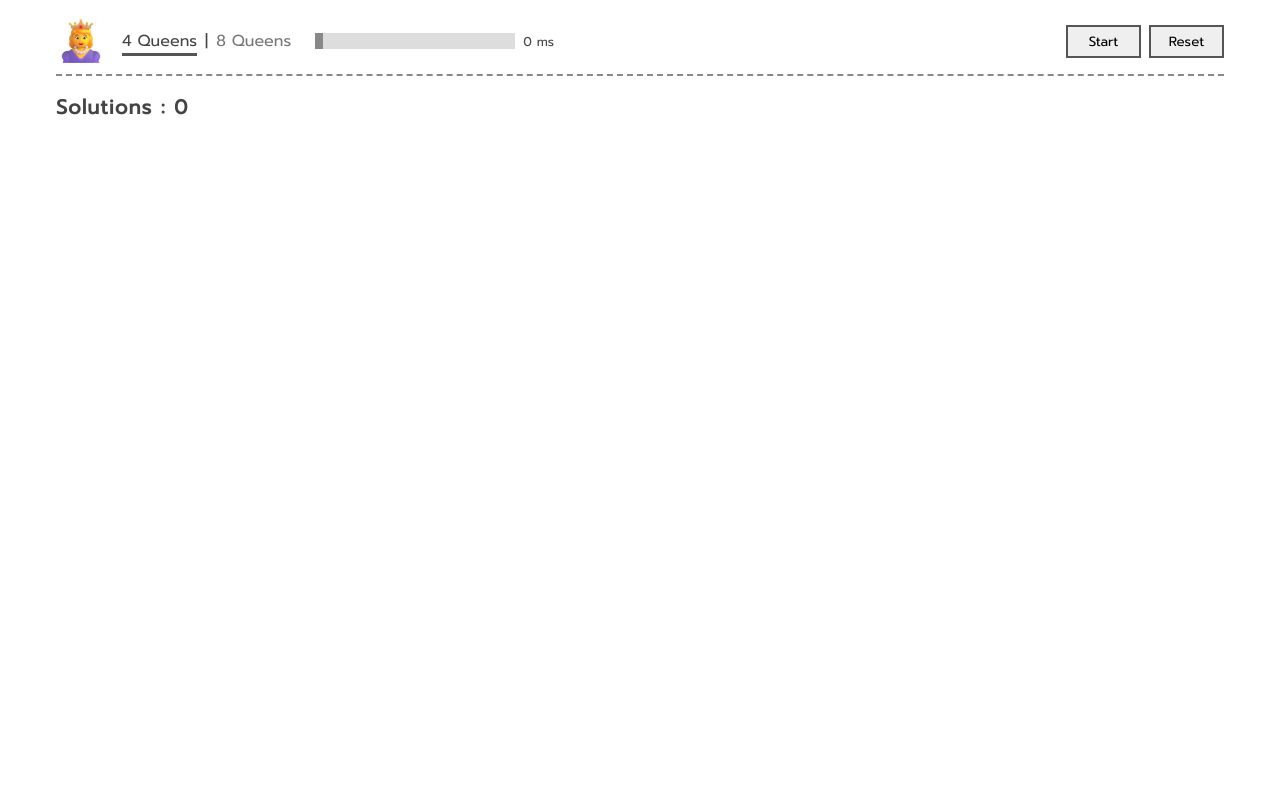
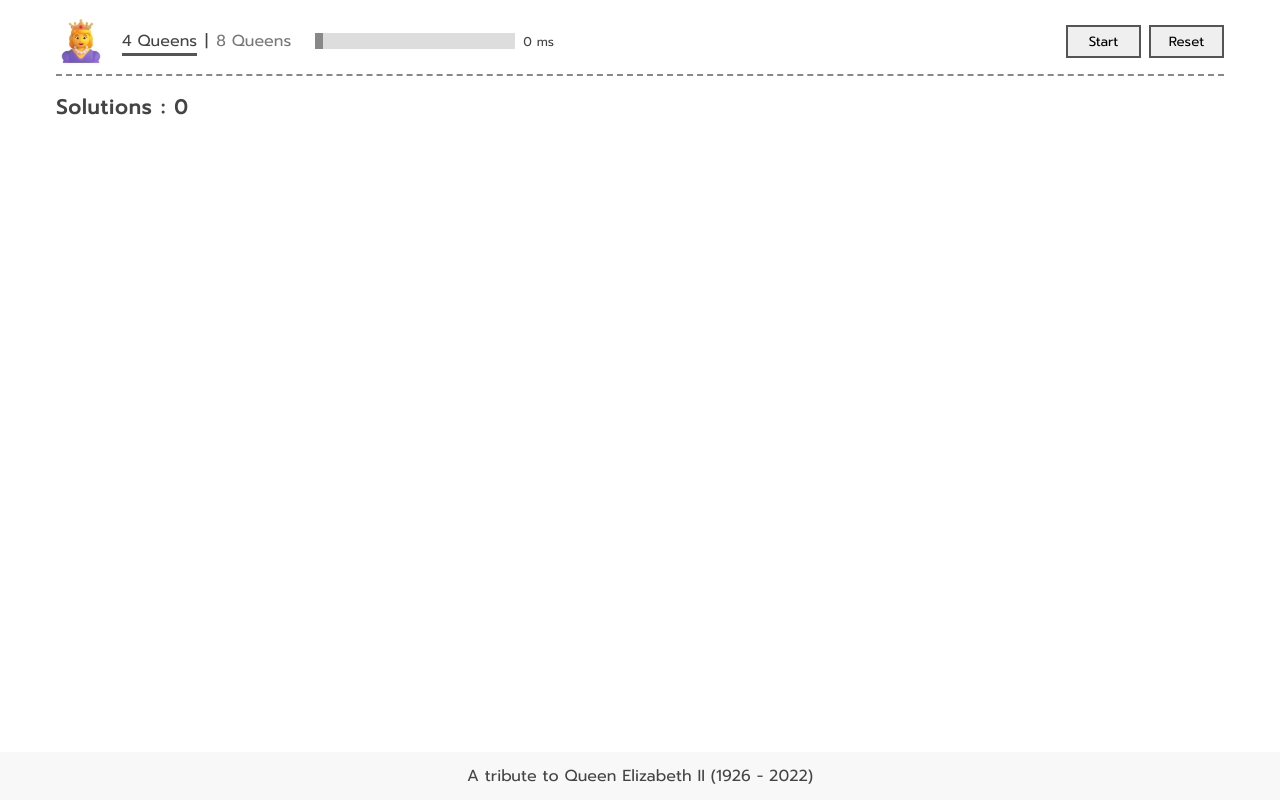
Before and after one commit to RitamChakraborty/n_queen_visualization, a React (Vite) app: page / in a window 1280 px wide. Built offline with nearby package versions, Linux system fonts and the light colour scheme.

Commit message:
Show tribute to queen

```diff
--- a/src/components/boards/Boards.css
+++ b/src/components/boards/Boards.css
@@ -1,5 +1,5 @@
 #Boards {
-    height: 70vh;
+    height: 55vh;
     display: flex;
     justify-content: center;
     flex-wrap: wrap;
@@ -16,3 +16,9 @@
 #Boards::-webkit-scrollbar-thumb {
     background-color: var(--scroll-bar-thumb-background-color);
 }
+
+@media screen and (min-width: 1200px) {
+    #Boards {
+        height: 70vh;
+    }
+}
--- /dev/null
+++ b/src/components/footer/Footer.css
@@ -0,0 +1,18 @@
+#Footer {
+    min-height: 3rem;
+    width: 100%;
+    position: absolute;
+    bottom: 0;
+    background-color: var(--light-background-color);
+    display: grid;
+    place-self: center;
+    padding: 0.5rem;
+}
+
+p {
+    display: flex;
+    flex-wrap: wrap;
+    justify-content: center;
+    align-items: center;
+    text-align: center;
+}
--- /dev/null
+++ b/src/components/footer/Footer.tsx
@@ -0,0 +1,13 @@
+import "./Footer.css";
+
+export default function Footer() {
+    return (
+        <footer id="Footer">
+            <p>
+                <span>A tribute to Queen Elizabeth II</span>
+                &nbsp;
+                <span>(1926 - 2022)</span>
+            </p>
+        </footer>
+    )
+}
--- a/src/views/App.tsx
+++ b/src/views/App.tsx
@@ -2,6 +2,7 @@ import './App.css';
 import Boards from "../components/boards/Boards";
 import Solutions from "../components/solutions/Solutions";
 import Nav from "../components/nav/Nav";
+import Footer from "../components/footer/Footer";
 
 export default function App() {
     return (
@@ -11,6 +12,7 @@ export default function App() {
                 <Solutions/>
                 <Boards/>
             </div>
+            <Footer/>
         </div>
     );
 }
```
